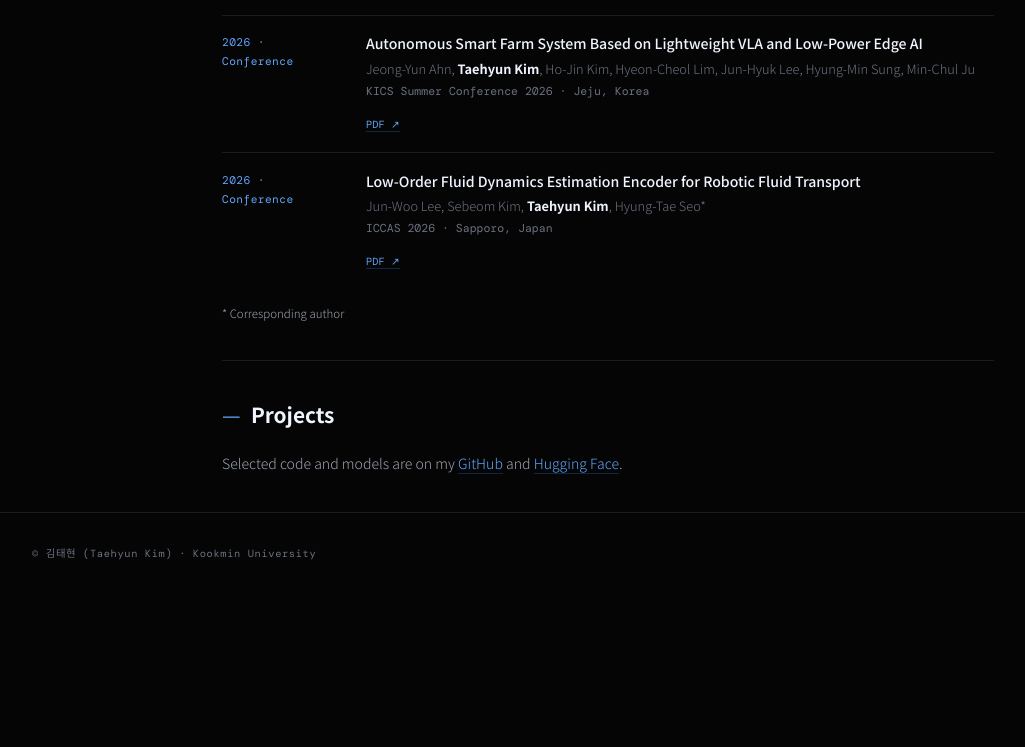
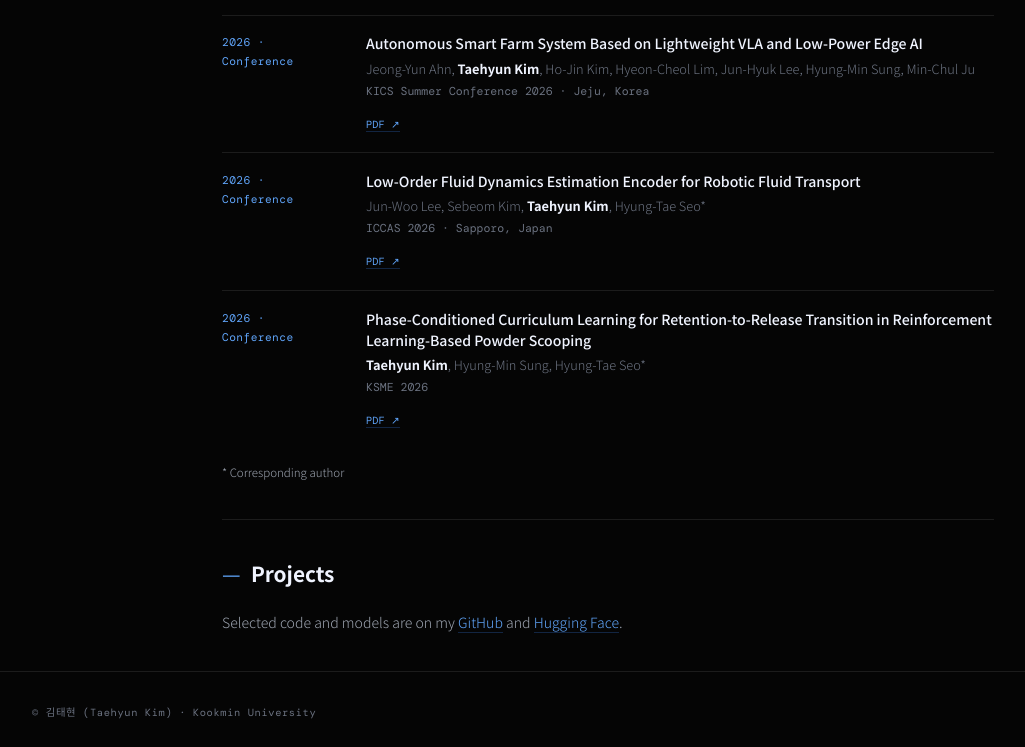
Before and after one commit to TAETAE77/TAETAE77.github.io, a plain HTML site: page index.html in a window 1280 px wide. Shown: the part 1348-2095 px from the top of the page, without its empty margins (32-1057 px from the left). Before the commit the page ends 1936 px from the top, so only its background shows below. Drawn offline with nearby package versions, Linux system fonts and the light colour scheme; a web font is replaced by a local one.

Commit message:
Add KSME 2026 powder scooping paper to publications
Co-Authored-By: Claude Sonnet 5.5 <noreply@anthropic.com>

```diff
--- a/index.html
+++ b/index.html
@@ -243,6 +243,15 @@
             <a href="#" class="pub-link">PDF ↗</a>
           </div>
         </div>
+        <div class="pub-item">
+          <div class="pub-meta">2026 · Conference</div>
+          <div>
+            <div class="pub-title"><span class="en">Phase-Conditioned Curriculum Learning for Retention-to-Release Transition in Reinforcement Learning-Based Powder Scooping</span><span class="ko">강화학습 기반 분말 이송 작업의 보존–배출 전환을 위한 Phase-Conditioned Curriculum Learning</span></div>
+            <div class="pub-authors"><strong>Taehyun Kim</strong>, Hyung-Min Sung, Hyung-Tae Seo*</div>
+            <div class="pub-venue">KSME 2026</div>
+            <a href="#" class="pub-link">PDF ↗</a>
+          </div>
+        </div>
       </div>
       <p class="sec-body" style="font-size:0.72rem;margin-top:0.8rem;">
         <span class="en">* Corresponding author</span>
```
